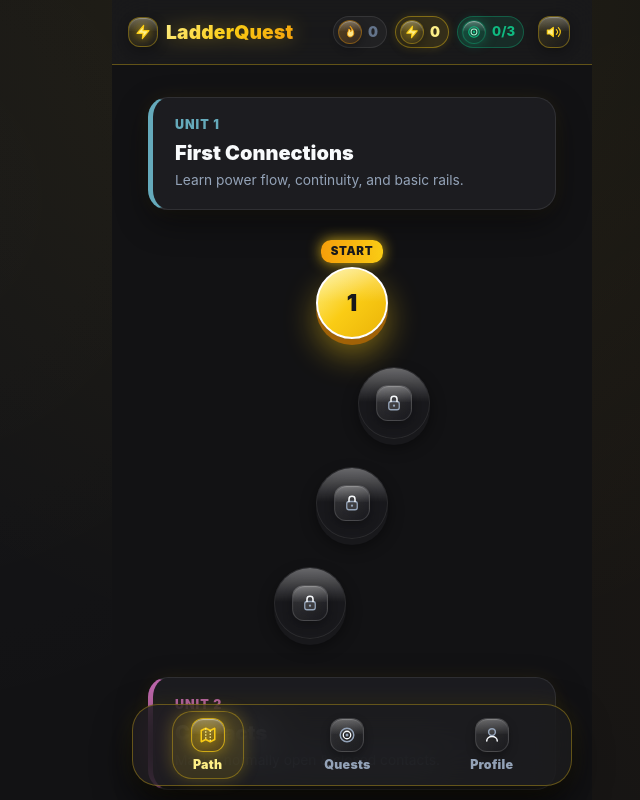
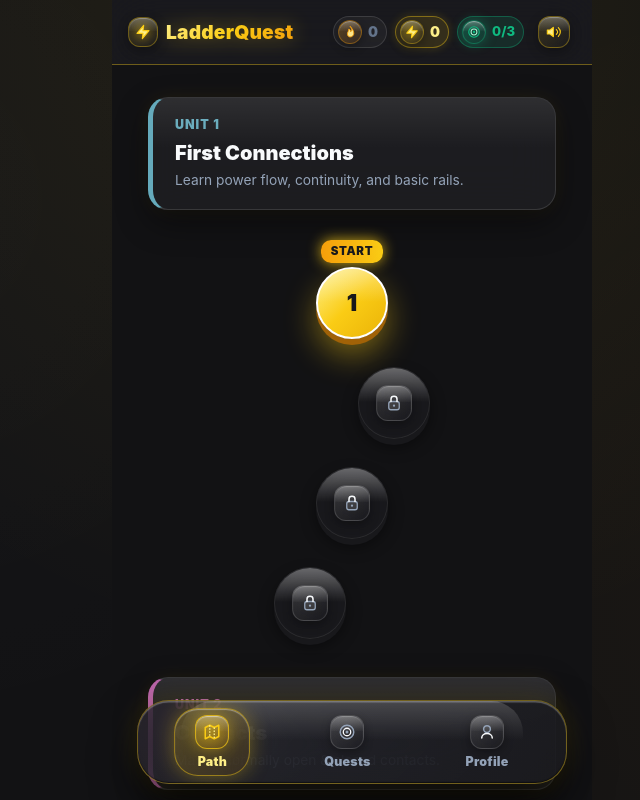
Before and after one commit to tvs020457/ladderquest, a React (Vite) app: page / in a window 1280 px wide. Shown: the whole page, without its empty margins (288-928 px from the left). Built offline with nearby package versions, Linux system fonts and the light colour scheme.

Commit message:
style: apply frosted glassmorphism across all UI themes and floating bottom capsule dock

```diff
--- a/src/App.tsx
+++ b/src/App.tsx
@@ -211,25 +211,20 @@ export default function App() {
             )}
           </main>
 
-          {/* Floating Luxury Glass Dock */}
+          {/* Floating Luxury Frosted Glass Capsule Dock */}
           <nav
+            className="glass-capsule-dock"
             style={{
               position: 'fixed',
-              bottom: '14px',
+              bottom: '16px',
               left: '16px',
               right: '16px',
-              maxWidth: '440px',
+              maxWidth: '430px',
               margin: '0 auto',
               display: 'flex',
               justifyContent: 'space-around',
               alignItems: 'center',
-              padding: '6px 8px',
-              background: 'var(--glass-bg-primary)',
-              backdropFilter: 'var(--glass-blur)',
-              WebkitBackdropFilter: 'var(--glass-blur)',
-              border: '1px solid var(--glass-border-yellow)',
-              borderRadius: '26px',
-              boxShadow: '0 16px 36px rgba(0, 0, 0, 0.7), 0 0 24px rgba(250, 204, 21, 0.1)',
+              padding: '7px 10px',
               zIndex: 30,
             }}
           >
@@ -248,9 +243,13 @@ export default function App() {
                     setActiveTab(tab.id as any);
                   }}
                   style={{
-                    background: isActive ? 'rgba(250, 204, 21, 0.12)' : 'transparent',
-                    border: isActive ? '1px solid rgba(250, 204, 21, 0.35)' : '1px solid transparent',
-                    borderRadius: '20px',
+                    background: isActive
+                      ? 'linear-gradient(135deg, rgba(250, 204, 21, 0.22) 0%, rgba(245, 158, 11, 0.1) 100%)'
+                      : 'transparent',
+                    border: isActive
+                      ? '1px solid rgba(250, 204, 21, 0.45)'
+                      : '1px solid transparent',
+                    borderRadius: '24px',
                     color: isActive ? '#FEF08A' : '#94A3B8',
                     fontWeight: 900,
                     fontSize: '0.88rem',
@@ -259,10 +258,14 @@ export default function App() {
                     flexDirection: 'column',
                     alignItems: 'center',
                     justifyContent: 'center',
-                    padding: '6px 18px',
+                    padding: '6px 20px',
                     gap: '4px',
-                    boxShadow: isActive ? '0 0 16px rgba(250, 204, 21, 0.25)' : 'none',
-                    transition: 'all 0.15s cubic-bezier(0.16, 1, 0.3, 1)',
+                    boxShadow: isActive
+                      ? '0 0 20px rgba(250, 204, 21, 0.35), inset 0 1px 1px rgba(255, 255, 255, 0.4)'
+                      : 'none',
+                    backdropFilter: isActive ? 'blur(10px)' : 'none',
+                    WebkitBackdropFilter: isActive ? 'blur(10px)' : 'none',
+                    transition: 'all 0.18s cubic-bezier(0.16, 1, 0.3, 1)',
                   }}
                 >
                   <FrostedIcon
--- a/src/components/level/LearnStep.tsx
+++ b/src/components/level/LearnStep.tsx
@@ -72,15 +72,12 @@ export const LearnStep: React.FC<LearnStepProps> = ({
       {/* Mascot Presentation */}
       <Mascot mood="idle" size={90} />
 
-      {/* Interactive Concept Card */}
+      {/* Interactive Frosted Glass Concept Card */}
       <div
+        className="glass-card-yellow"
         style={{
           width: '100%',
-          backgroundColor: 'var(--color-bg-secondary)',
-          borderRadius: '20px',
           padding: '24px 20px',
-          border: '2px solid var(--color-bg-tertiary)',
-          boxShadow: '0 8px 24px rgba(0, 0, 0, 0.4)',
           display: 'flex',
           flexDirection: 'column',
           gap: '12px',
--- a/src/components/level/LevelShell.tsx
+++ b/src/components/level/LevelShell.tsx
@@ -436,13 +436,15 @@ export const LevelShell: React.FC<LevelShellProps> = ({
         )}
       </main>
 
-      {/* Hints Modal */}
+      {/* Hints Modal with Frosted Glass */}
       {showHintModal && (
         <div
           style={{
             position: 'fixed',
             inset: 0,
-            backgroundColor: 'rgba(0, 0, 0, 0.75)',
+            backgroundColor: 'rgba(0, 0, 0, 0.72)',
+            backdropFilter: 'blur(12px)',
+            WebkitBackdropFilter: 'blur(12px)',
             display: 'flex',
             alignItems: 'center',
             justifyContent: 'center',
@@ -452,13 +454,13 @@ export const LevelShell: React.FC<LevelShellProps> = ({
           onClick={() => setShowHintModal(false)}
         >
           <div
+            className="glass-panel"
             style={{
-              backgroundColor: 'var(--color-bg-secondary)',
-              borderRadius: '20px',
               padding: '24px 20px',
               width: '100%',
               maxWidth: '380px',
-              border: '2px solid var(--color-bg-tertiary)',
+              border: '1.5px solid var(--glass-border-yellow)',
+              boxShadow: 'var(--glass-shadow-glow)',
               display: 'flex',
               flexDirection: 'column',
               gap: '14px',
--- a/src/components/machines/MachineDisplay.tsx
+++ b/src/components/machines/MachineDisplay.tsx
@@ -15,15 +15,15 @@ export const MachineDisplay: React.FC<MachineDisplayProps> = ({
 }) => {
   return (
     <div
+      className="glass-card"
       style={{
         display: 'flex',
         alignItems: 'center',
         justifyContent: 'center',
         gap: '24px',
         padding: '12px 16px',
-        backgroundColor: 'var(--color-bg-secondary)',
-        borderRadius: '16px',
-        border: '1px solid var(--color-bg-tertiary)',
+        border: '1px solid var(--glass-border-yellow)',
+        boxShadow: 'var(--glass-shadow-sm)',
         width: '100%',
         maxWidth: '480px',
         margin: '8px 0',
--- a/src/components/path/PathScreen.tsx
+++ b/src/components/path/PathScreen.tsx
@@ -112,7 +112,9 @@ export const PathScreen: React.FC<PathScreenProps> = ({
           style={{
             position: 'fixed',
             inset: 0,
-            backgroundColor: 'rgba(0, 0, 0, 0.75)',
+            backgroundColor: 'rgba(0, 0, 0, 0.72)',
+            backdropFilter: 'blur(12px)',
+            WebkitBackdropFilter: 'blur(12px)',
             display: 'flex',
             alignItems: 'center',
             justifyContent: 'center',
@@ -122,14 +124,13 @@ export const PathScreen: React.FC<PathScreenProps> = ({
           onClick={() => setPreviewLevel(null)}
         >
           <div
+            className="glass-panel"
             style={{
-              backgroundColor: 'var(--color-bg-secondary)',
-              borderRadius: '20px',
               padding: '24px 20px',
               width: '100%',
               maxWidth: '380px',
-              border: '2px solid var(--color-bg-tertiary)',
-              boxShadow: '0 12px 36px rgba(0, 0, 0, 0.7)',
+              border: '1.5px solid var(--glass-border-yellow)',
+              boxShadow: 'var(--glass-shadow-glow)',
               display: 'flex',
               flexDirection: 'column',
               gap: '14px',
--- a/src/components/profile/ExportImportModal.tsx
+++ b/src/components/profile/ExportImportModal.tsx
@@ -60,7 +60,9 @@ export const ExportImportModal: React.FC<ExportImportModalProps> = ({
       style={{
         position: 'fixed',
         inset: 0,
-        backgroundColor: 'rgba(0, 0, 0, 0.75)',
+        backgroundColor: 'rgba(0, 0, 0, 0.72)',
+        backdropFilter: 'blur(12px)',
+        WebkitBackdropFilter: 'blur(12px)',
         display: 'flex',
         alignItems: 'center',
         justifyContent: 'center',
@@ -70,13 +72,13 @@ export const ExportImportModal: React.FC<ExportImportModalProps> = ({
       onClick={onClose}
     >
       <div
+        className="glass-panel"
         style={{
-          backgroundColor: 'var(--color-bg-secondary)',
-          borderRadius: '20px',
           padding: '24px 20px',
           width: '100%',
           maxWidth: '400px',
-          border: '2px solid var(--color-bg-tertiary)',
+          border: '1.5px solid var(--glass-border-yellow)',
+          boxShadow: 'var(--glass-shadow-glow)',
           display: 'flex',
           flexDirection: 'column',
           gap: '16px',
--- a/src/styles/global.css
+++ b/src/styles/global.css
@@ -51,16 +51,42 @@ button, a, input, select, [role="button"] {
   border: 1px solid var(--glass-border);
   box-shadow: var(--glass-shadow);
   border-radius: 20px;
+  position: relative;
+  overflow: hidden;
   transition: border-color 0.2s cubic-bezier(0.16, 1, 0.3, 1), box-shadow 0.2s cubic-bezier(0.16, 1, 0.3, 1);
 }
 
+.glass-card::before {
+  content: '';
+  position: absolute;
+  top: 0;
+  left: 0;
+  right: 0;
+  height: 45%;
+  background: linear-gradient(180deg, rgba(255, 255, 255, 0.08) 0%, rgba(255, 255, 255, 0) 100%);
+  pointer-events: none;
+}
+
 .glass-card-yellow {
-  background: rgba(36, 36, 40, 0.78);
+  background: rgba(36, 36, 42, 0.72);
   backdrop-filter: var(--glass-blur);
   -webkit-backdrop-filter: var(--glass-blur);
   border: 1px solid var(--glass-border-yellow);
   box-shadow: var(--glass-shadow-glow);
   border-radius: 20px;
+  position: relative;
+  overflow: hidden;
+}
+
+.glass-card-yellow::before {
+  content: '';
+  position: absolute;
+  top: 0;
+  left: 0;
+  right: 0;
+  height: 45%;
+  background: linear-gradient(180deg, rgba(250, 204, 21, 0.12) 0%, rgba(250, 204, 21, 0) 100%);
+  pointer-events: none;
 }
 
 .glass-panel {
@@ -70,6 +96,33 @@ button, a, input, select, [role="button"] {
   border: 1px solid var(--glass-border);
   box-shadow: var(--glass-shadow);
   border-radius: 24px;
+}
+
+/* Frosted Glass Floating Capsule Dock */
+.glass-capsule-dock {
+  background: linear-gradient(135deg, rgba(38, 38, 44, 0.72) 0%, rgba(26, 26, 30, 0.82) 100%);
+  backdrop-filter: blur(28px) saturate(210%);
+  -webkit-backdrop-filter: blur(28px) saturate(210%);
+  border: 1.5px solid var(--glass-border-yellow);
+  border-radius: 32px;
+  box-shadow: 0 20px 48px -4px rgba(0, 0, 0, 0.8),
+              0 0 28px rgba(250, 204, 21, 0.15),
+              inset 0 1.5px 1px rgba(255, 255, 255, 0.28),
+              inset 0 -1px 1px rgba(0, 0, 0, 0.5);
+  position: relative;
+  overflow: hidden;
+}
+
+.glass-capsule-dock::before {
+  content: '';
+  position: absolute;
+  top: 0;
+  left: 10%;
+  right: 10%;
+  height: 48%;
+  background: linear-gradient(180deg, rgba(255, 255, 255, 0.18) 0%, rgba(255, 255, 255, 0) 100%);
+  border-radius: 32px 32px 0 0;
+  pointer-events: none;
 }
 
 .glass-icon-tile {
```
Also changed, not shown: src/styles/variables.css (+17 -17 lines).
